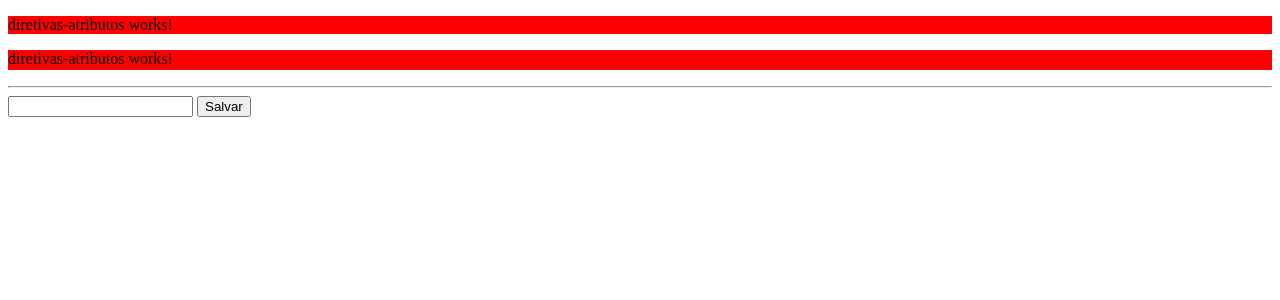
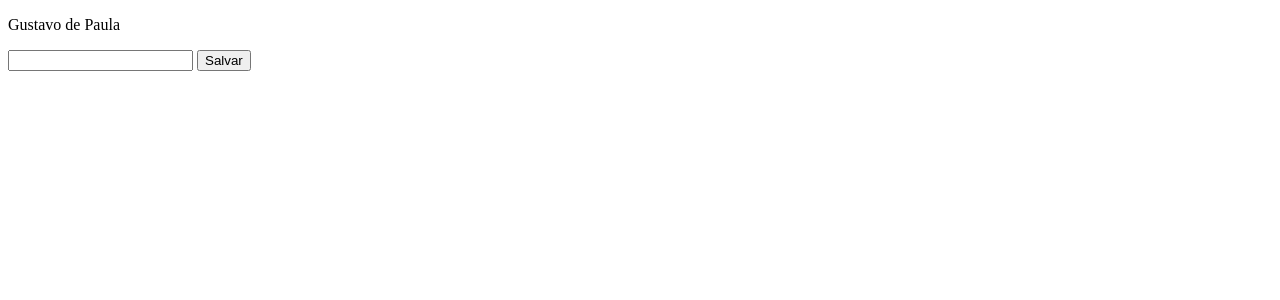
Before and after one commit to gusdepaula/curso-de-angular, an Angular app in the folder meu-primeiro-projeto/: page / in a window 1280 px wide. Shown: the top 300 px of the page. Built offline with nearby package versions, Linux system fonts and the light colour scheme.

Commit message:
ng-template

```diff
--- a/meu-primeiro-projeto/src/app/diretivas-atributos/diretivas-atributos.component.html
+++ b/meu-primeiro-projeto/src/app/diretivas-atributos/diretivas-atributos.component.html
@@ -1,4 +1,4 @@
-<div *ngIf="nome != 'Gustavo'">
+<!-- <div *ngIf="nome != 'Gustavo'">
   <p [ngClass]="{ active: valor, disable: !valor }">
     diretivas-atributos works!
   </p>
@@ -12,3 +12,11 @@
 <ul>
   <li *ngFor="let item of list">{{ item.nome }}</li>
 </ul>
+
+<hr /> -->
+
+<ng-template ngFor let-item [ngForOf]="list">
+  <p>{{ item.nome }}</p>
+</ng-template>
+<input [(ngModel)]="nome" /> {{ nome }}
+<button (click)="salvar()">Salvar</button>
--- a/meu-primeiro-projeto/src/app/diretivas-atributos/diretivas-atributos.component.ts
+++ b/meu-primeiro-projeto/src/app/diretivas-atributos/diretivas-atributos.component.ts
@@ -10,7 +10,7 @@
   public heightPx: string = '20px';
   public backgroundColor: string = 'red';
   public nome: string = '';
-  public list: Array<{ nome: string }> = [];
+  public list: Array<{ nome: string }> = [{ nome: 'Gustavo de Paula' }];
 
   ngOnInit(): void {
     setInterval(() => {
```
